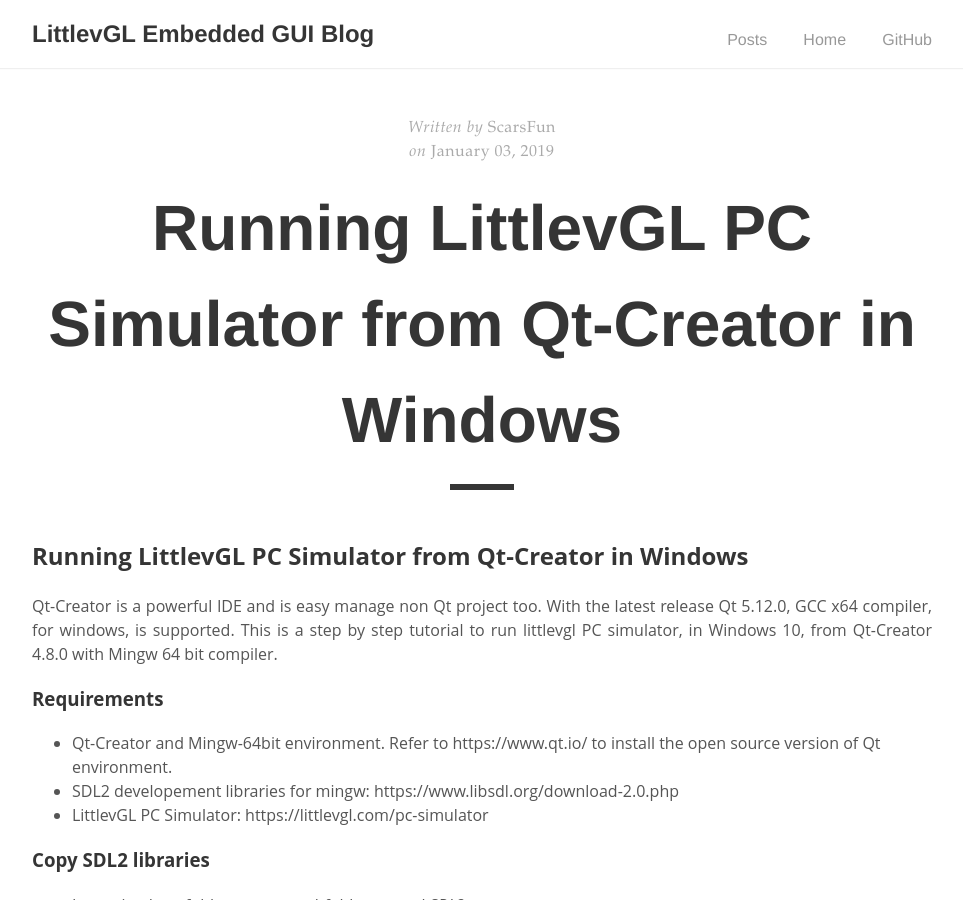
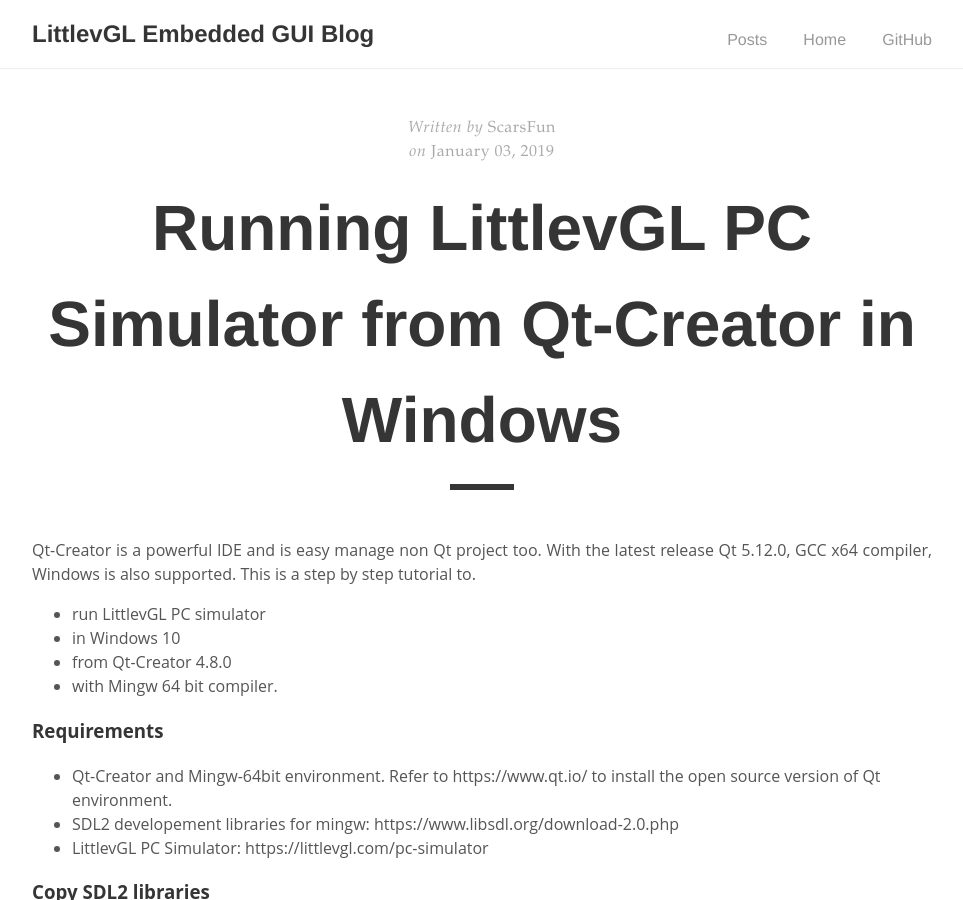
Before and after one commit to lvgl/blog, a Jekyll site: the page built from _posts/2019-01-03-qt-creator.md, in a window 1280 px wide and 900 px high. Shown: the whole window, without its empty margins (158-1121 px from the left). Built offline with Jekyll 4.4.1, drawn with Linux system fonts in a browser that asks for light colours.

Commit message:
Update 2019-01-03-qt-creator.md

```diff
--- a/_posts/2019-01-03-qt-creator.md
+++ b/_posts/2019-01-03-qt-creator.md
@@ -10,10 +10,13 @@
 
 ---
 
-## Running LittlevGL PC Simulator from Qt-Creator in Windows
 Qt-Creator is a powerful IDE and is easy manage non Qt project too.
-With the latest release Qt 5.12.0, GCC x64 compiler, for windows, is supported.
-This is a step by step tutorial to run littlevgl PC simulator, in Windows 10, from Qt-Creator 4.8.0 with Mingw 64 bit compiler.
+With the latest release Qt 5.12.0, GCC x64 compiler, Windows is also supported.
+This is a step by step tutorial to.
+- run LittlevGL PC simulator
+- in Windows 10
+- from Qt-Creator 4.8.0
+- with Mingw 64 bit compiler.
 
 ### Requirements
 * Qt-Creator and Mingw-64bit environment. Refer to https://www.qt.io/ to install the open source version of Qt environment.
```
